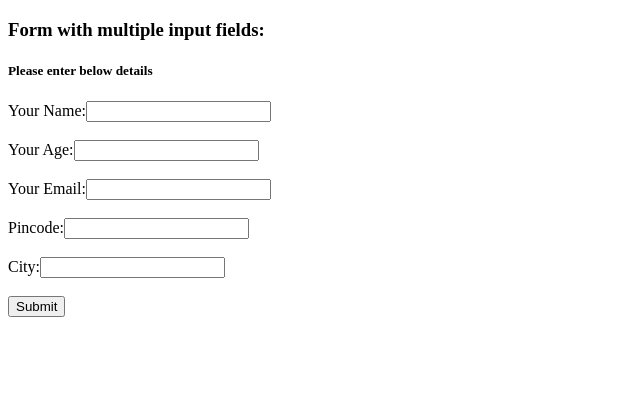
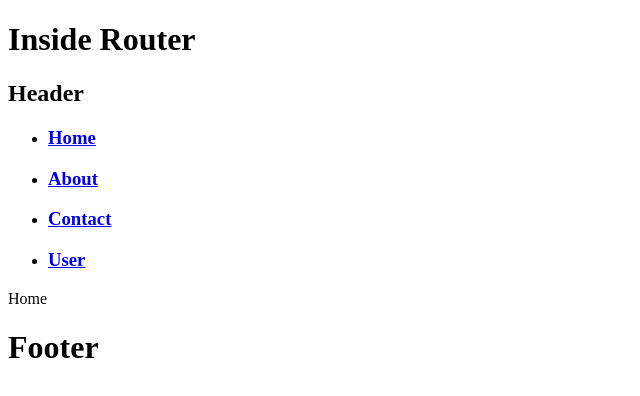
Before and after one commit to muazimmaqbool/Reactjs-with-Me, a React (Create React App) app: page / in a window 1280 px wide. Shown: the top 396 px of the page, without its empty margins (0-640 px from the left). Built offline with nearby package versions, Linux system fonts and the light colour scheme.

Commit message:
routing intro

```diff
--- a/src/App.jsx
+++ b/src/App.jsx
@@ -72,10 +72,10 @@ function App() {
 
       {/*used to explain forms in react */}
       {/* <Forms/> */}
-      <Forms2/>
+      {/* <Forms2/> */}
 
       {/*used to explain routing: explained in notebook and on pdf*/}
-      {/* <Routing/> */}
+      <Routing/>
 
       {/*this component is inside Css Styling*/}
       {/* <Home/> */}
--- a/src/Components/Routing.jsx
+++ b/src/Components/Routing.jsx
@@ -32,8 +32,6 @@ const Routing = () => {
 export default Routing;
 
 /*
- study it form notebook
-
  Important:
   Router: Routing is a prcoess by which user is directed to the different pages
           ->Reactjs Router is mainly used for developing single page web application
```
